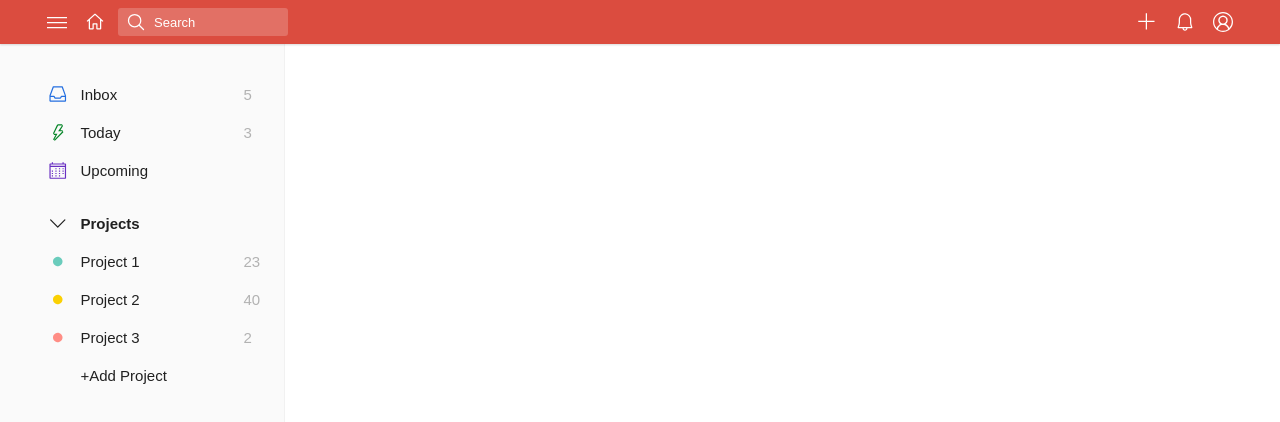
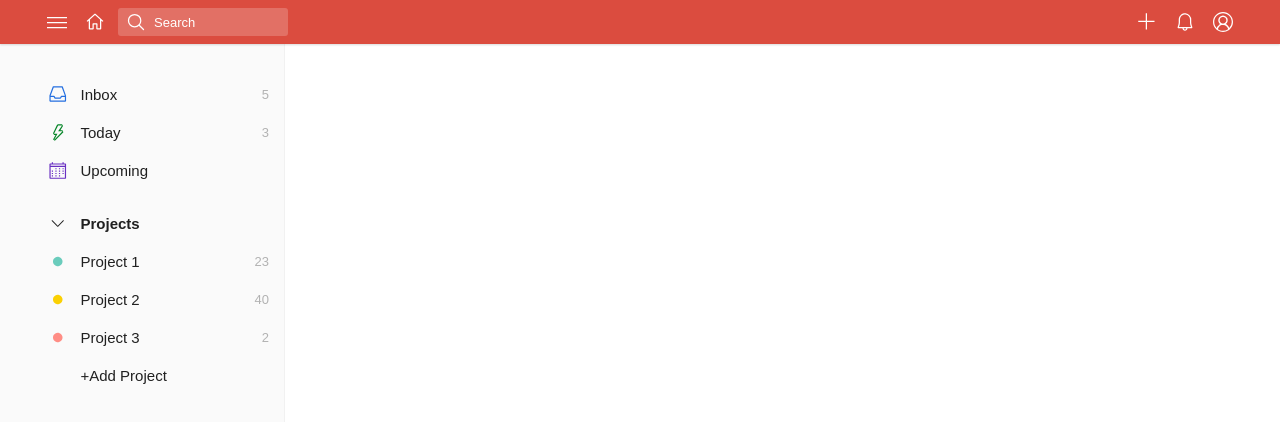
Before and after one commit to maker0101/Todoist_Clone, a React (Create React App) app: page / in a window 1280 px wide. Shown: the top 422 px of the page. Built offline with nearby package versions, Linux system fonts and the light colour scheme.

Commit message:
Improve Sidebar: Info counters and Chevron icon

```diff
--- a/src/App.scss
+++ b/src/App.scss
@@ -254,6 +254,13 @@ ul {
 			}
 		}
 
+        .sidebar__iconChevron {
+            svg {
+				font-size: 15px;
+				width: 100%;
+			}
+        }
+
 		.sidebar__text {
 			grid-area: 'text';
 		}
@@ -261,6 +268,8 @@ ul {
 		.sidebar__info {
 			grid-area: 'info';
 			color: #b2b2b2;
+            font-size: 13px;
+            text-align: right;
 		}
 
 		.sidebar__iconInbox {
```
